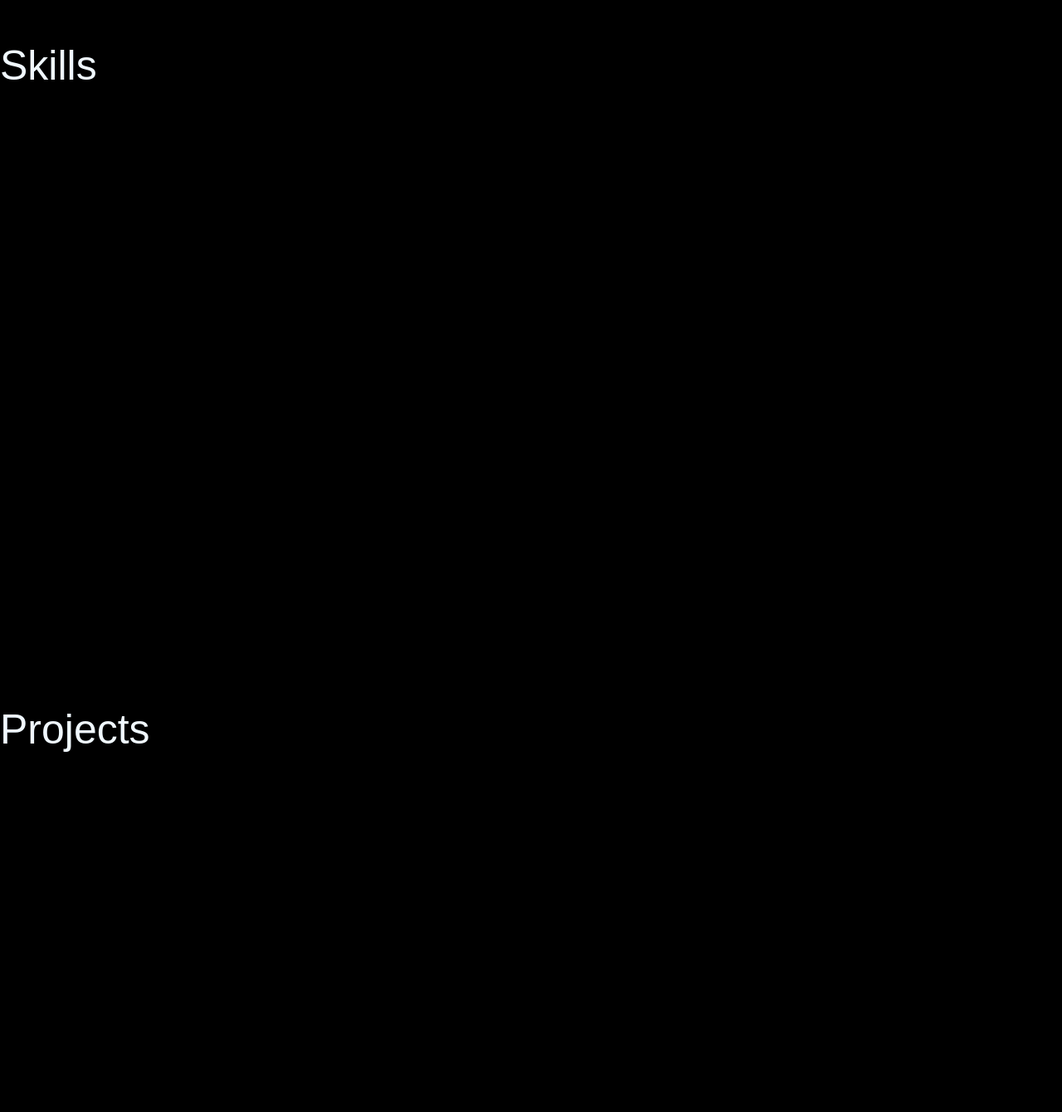
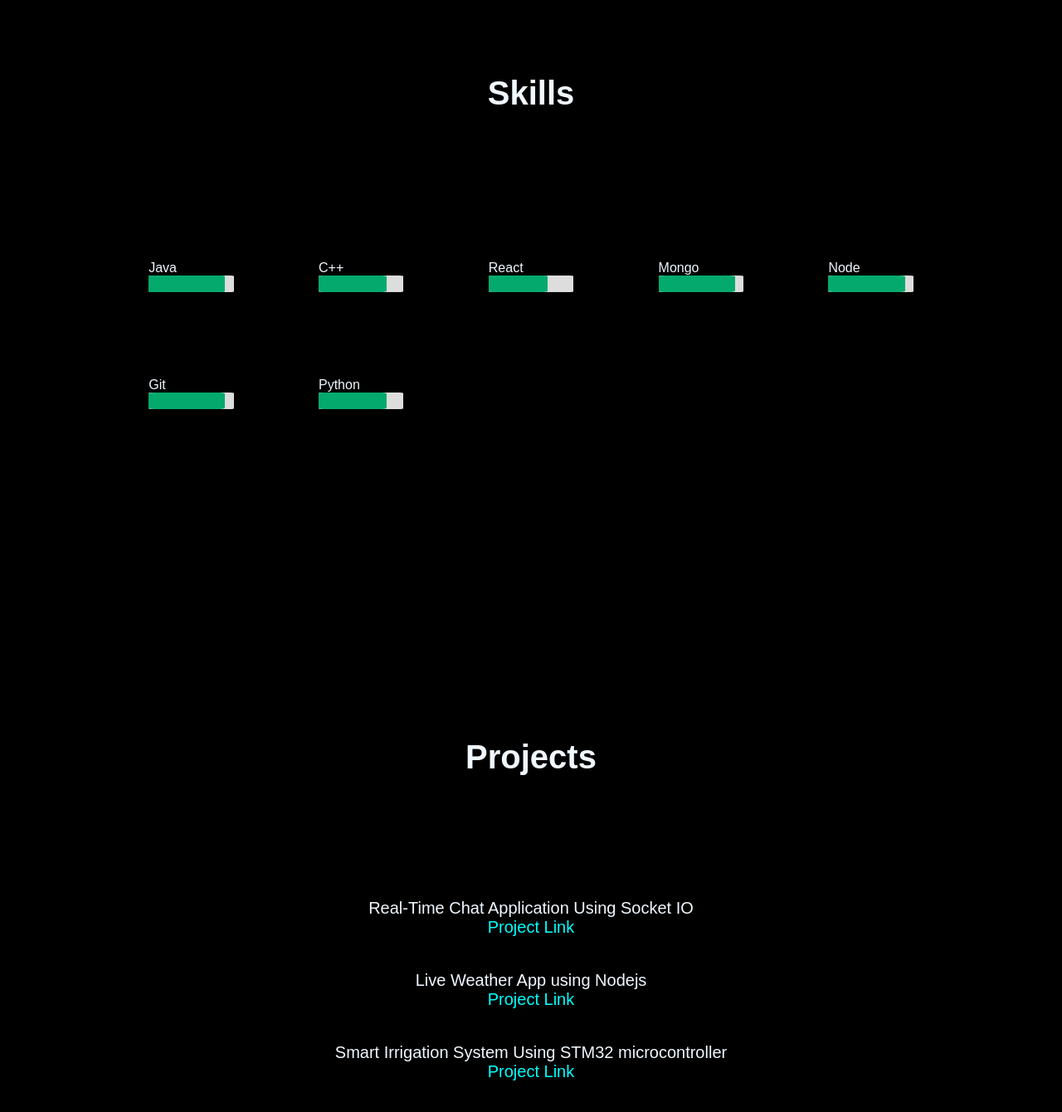
Before and after one commit to imnrb/Porto, a React (Create React App) app: page / in a window 1280 px wide. Shown: the part 750-2090 px from the top of the page at 83% size. Built offline with nearby package versions, Linux system fonts and the light colour scheme.

Commit message:
Project section

```diff
--- a/src/components/Navbar.js
+++ b/src/components/Navbar.js
@@ -1,7 +1,7 @@
 import React,{useState} from 'react'
 import { Link } from 'react-scroll'
 import { FaBars, FaTimes,FaGithub } from 'react-icons/fa'
-import Logo from '../assets/logo.png'
+import Logo from '../assets/sign.png'
 import './NavbarStyles.css'
 const Navbar = () => {
     const[click,setClick]=useState(false);
--- a/src/components/NavbarStyles.css
+++ b/src/components/NavbarStyles.css
@@ -23,7 +23,7 @@ header .logo{
     align-items: center;
 }
 header .logo img{
-    width: 250px;
+    width: 150px;
     height: auto;
 }
 .hamburger{
--- a/src/components/Projects.js
+++ b/src/components/Projects.js
@@ -1,8 +1,35 @@
 import React from 'react'
+import './ProjectsStyles.css'
 
 const Projects = () => {
   return (
-    <div id='projects' className='i'>Projects</div>
+    <div id='projects'>
+
+      <div className='projects-head'>
+        <h1>Projects</h1>
+      </div>
+      <div id="project-card">
+        <ul>
+          <div className='project-div' >
+            <li>Real-Time Chat Application Using Socket IO</li>
+            <a href="https://github.com/imnrb/Chit-Chat" target={"_blank"}><li>Project Link</li></a>
+          </div>
+          <div className='project-div'>
+            <li>Live Weather App using Nodejs</li>
+            <a href="https://github.com/imnrb/Chit-Chat" target={"_blank"}><li>Project Link</li></a>
+          </div>
+          <div className='project-div'>
+            <li>Smart Irrigation System Using STM32 microcontroller</li>
+            <a href="https://github.com/imnrb/Smart-Irrigation" target={"_blank"}><li>Project Link</li></a>
+          </div>
+          <div className='project-div'>
+            <li></li>
+            <li></li>
+          </div>
+        </ul>
+      </div>
+
+    </div>
   )
 }
 
--- a/src/components/ProjectsStyles.css
+++ b/src/components/ProjectsStyles.css
@@ -1,7 +1,32 @@
-.i{
-    display: flex;
+#projects{
     height :100vh;
     background-color: black;
+    width: 100%;
     color: aliceblue;
-    font-size: 50px;
+    padding-top: 40px;
 }
+.projects-head{
+    text-align: center;
+    font-size: 20px;
+}
+/* #project-card{
+    display: flex;
+    width: 100%;
+} */
+#project-card ul {
+display: flex;
+flex-direction: column;
+margin: 10%;
+text-align: center;
+
+}
+#project-card ul li{
+    font-size: 20px;
+}
+.project-div{
+    margin: 2%;
+}
+.project-div a{
+    text-decoration: none;
+    color: aqua;
+}
--- a/src/components/Skills.js
+++ b/src/components/Skills.js
@@ -3,8 +3,60 @@ import './SkillsStyles.css'
 
 const Skills = () => {
   return (
-    <div className='i' id='skills'>
-       Skills
+    <div id='skills'>
+      <div className='skill-head'>
+        <h1 >Skills</h1>
+      </div>
+      <div className='skill-cards'>
+        <ul className='list-skill'>
+          <li>
+            Java
+            <div class="container">
+              <div class="skills java"></div>
+            </div>
+          </li>
+
+          <li>
+            C++
+            <div class="container">
+              <div class="skills c"></div>
+            </div>
+          </li>
+
+          <li>
+            React
+            <div class="container">
+              <div class="skills react"></div>
+            </div>
+          </li>
+
+          <li>
+            Mongo
+            <div class="container">
+              <div class="skills mongo"></div>
+            </div>
+          </li>
+
+          <li>
+            Node
+            <div class="container">
+              <div class="skills node"></div>
+            </div>
+          </li>
+          <li>
+            Git
+            <div class="container">
+              <div class="skills git"></div>
+            </div>
+          </li>
+          <li>
+            Python
+            <div class="container">
+              <div class="skills python"></div>
+            </div>
+          </li>
+        </ul>
+      </div>
     </div>
   )
 }
--- a/src/components/SkillsStyles.css
+++ b/src/components/SkillsStyles.css
@@ -1,7 +1,57 @@
-.i{
-    display: flex;
+#skills{
     height :100vh;
     background-color: black;
+    width: 100%;
     color: aliceblue;
-    font-size: 50px;
+    padding-top: 40px;
 }
+.skill-head{
+text-align: center;
+font-size: 20px;
+}
+.skill-cards{
+display: flex;
+width: 100%;
+}
+.list-skill{
+display: flex;
+flex-wrap: wrap;
+flex-direction: row;
+margin: 10%;
+width: 100%;
+}
+.list-skill li{
+  padding: 5%;
+  width: 20%;
+  display: flex;
+  flex-wrap: wrap;
+  flex-direction: column;
+  border-radius: 5%;
+}
+
+/* * {box-sizing:border-box} */
+
+/* Container for skill bars */
+.container {
+  width: 100%; /* Full width */
+  background-color: #ddd; /* Grey background */
+  border-radius: 5%;
+  display: flex;
+  flex-direction: column;
+
+}
+
+.skills {
+  text-align: right; /* Right-align text */
+  padding-top: 10px; /* Add top padding */
+  padding-bottom: 10px; /* Add bottom padding */
+  color: white; /* White text color */
+}
+.java {width: 90%; background-color: #04AA6D; border-radius: 5%;} /* Green */
+.c {width: 80%; background-color: #04AA6D; border-radius: 7%;} /* Green */
+.react {width: 70%; background-color: #04AA6D; border-radius: 7%;} /* Green */
+.node {width: 90%; background-color: #04AA6D; border-radius: 7%;} /* Green */
+.git {width: 90%; background-color: #04AA6D; border-radius: 7%;} /* Green */
+.node {width: 90%; background-color: #04AA6D; border-radius: 7%;} /* Green */
+.python {width: 80%; background-color: #04AA6D; border-radius: 7%;} /* Green */
+.mongo {width: 90%; background-color: #04AA6D; border-radius: 7%;} /* Green */
```
Also changed, not shown: src/assets/sign.png (added).
